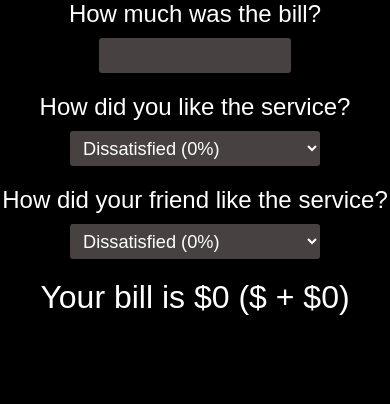
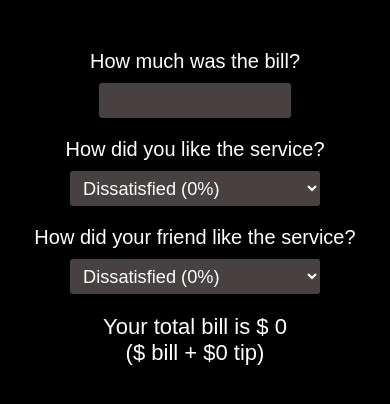
Before and after one commit to Tahirasif31/React-tip-calculator, a React (Create React App) app: page / in a window 390 px wide. Shown: the top 404 px of the page. Built offline with nearby package versions, Linux system fonts and the light colour scheme; a web font is replaced by a local one.

Commit message:
final commit

```diff
--- a/src/App.js
+++ b/src/App.js
@@ -73,9 +73,10 @@ function ServiceRatingInput({ children, rating, onAddRating }) {
 
 function BillCalculator({ bill, average }) {
   return (
-    <div className="final-bill">{`Your bill is $${
-      bill + average
-    } ($${bill} + $${average})`}</div>
+    <div className="final-bill">
+      <span>{`Your total bill is $ ${bill + average}`}</span> <br />
+      <span>{`($${bill} bill + $${average} tip)`}</span>
+    </div>
   );
 }
 
--- a/src/index.css
+++ b/src/index.css
@@ -15,6 +15,7 @@
 }
 
 .container {
+  padding-top: 50px;
   display: flex;
   flex-direction: column;
   align-items: center;
@@ -61,6 +62,7 @@ p {
 }
 .final-bill {
   font-size: 36px;
+  text-align: center;
 }
 .btn {
   border-radius: 5px;
@@ -73,22 +75,22 @@ p {
   padding: 6px 24px 5px 23px;
   cursor: pointer;
 }
-@media screen and (max-width: 400px) {
+@media screen and (max-width: 470px) {
   .final-bill {
-    font-size: 32px;
+    font-size: 22px;
   }
 
   p {
-    font-size: 24px;
+    font-size: 20px;
   }
 }
 
 @media screen and (max-width: 300px) {
   .final-bill {
-    font-size: 28px;
+    font-size: 20px;
   }
 
   p {
-    font-size: 19px;
+    font-size: 14px;
   }
 }
```
